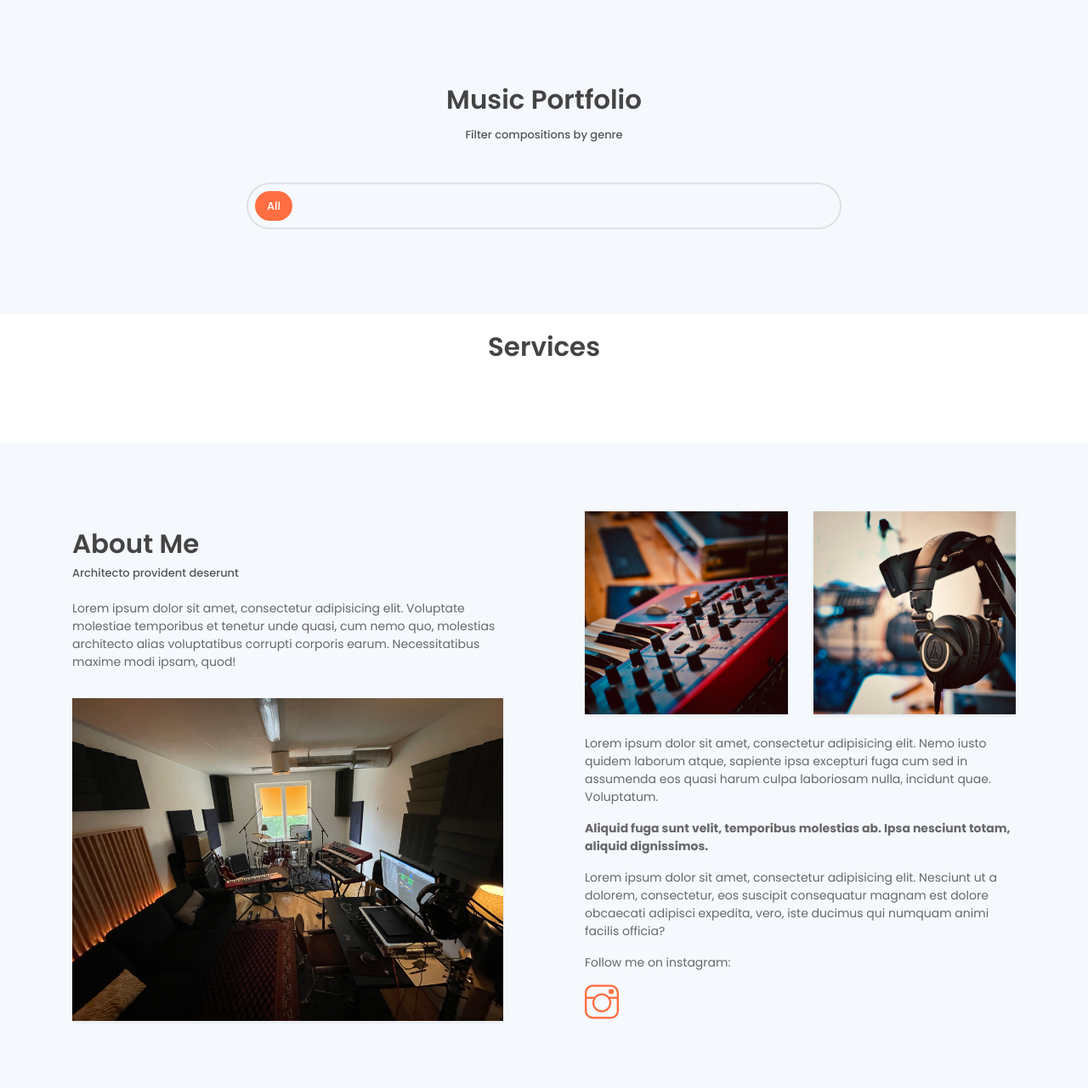
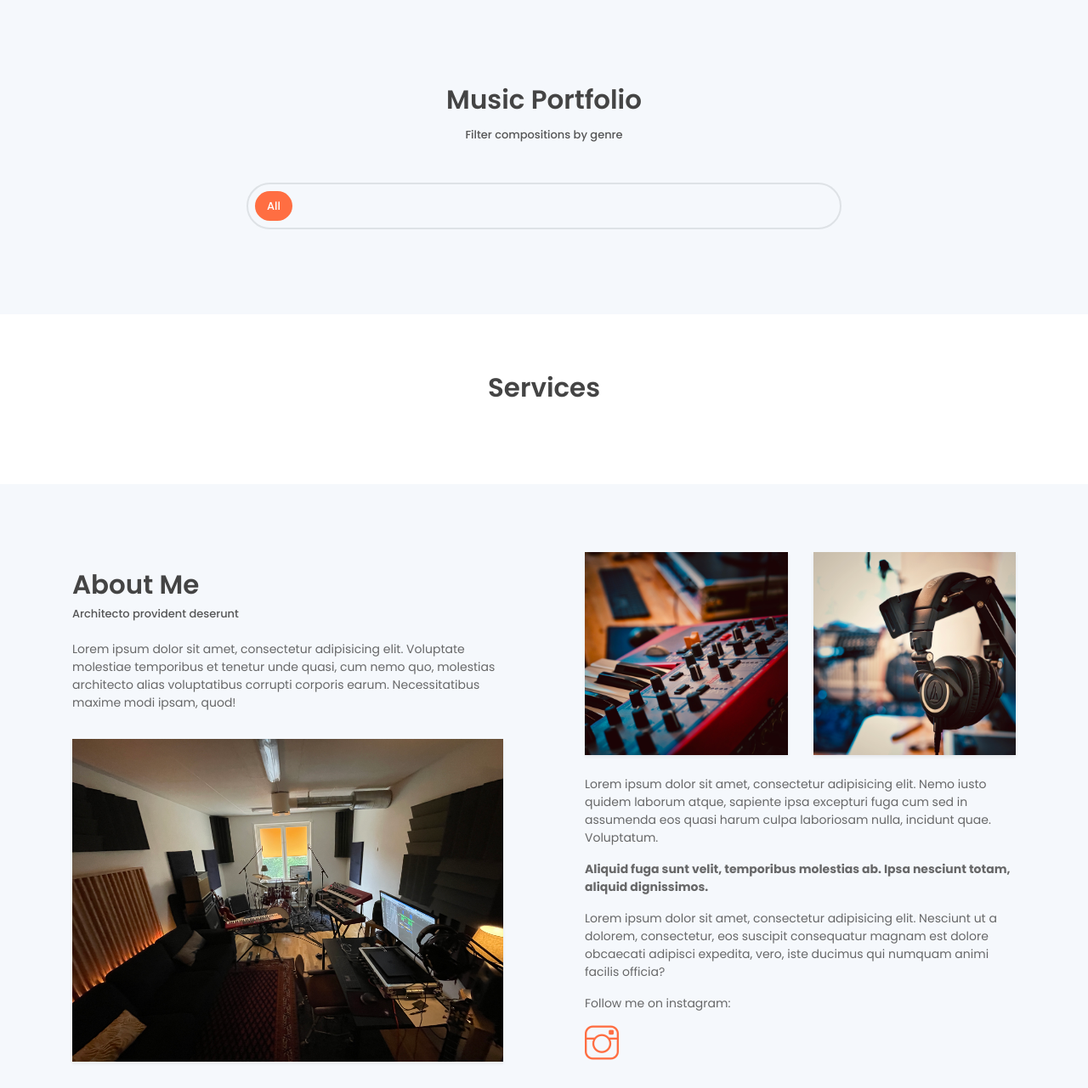
Before and after one commit to Lindb3rg/music-showcase, a Django app: page / in a window 1280 px wide. Shown: the part 828-2109 px from the top of the page at 85% size. Run offline with Django 5.2, Linux system fonts and the light colour scheme; the visitor is signed in with stand-in values (Sample User, id 1); data that the repository does not hold is empty; some libraries are stand-ins or nearby versions.

Commit message:
service-fix

```diff
--- a/templates/musicshowcase/index.html
+++ b/templates/musicshowcase/index.html
@@ -122,7 +122,7 @@
     </section>
 
     <!-- Service Section -->
-    <section  id="service" class="section pt-0">
+    <section  id="service" class="section pt-5">
 
         <div class="container">
 
@@ -150,6 +150,11 @@
         </div>
 
     </section>
+
+
+
+
+
     <!-- End OF Service Section -->
 
 
```
Also changed, not shown: 1 other file.
